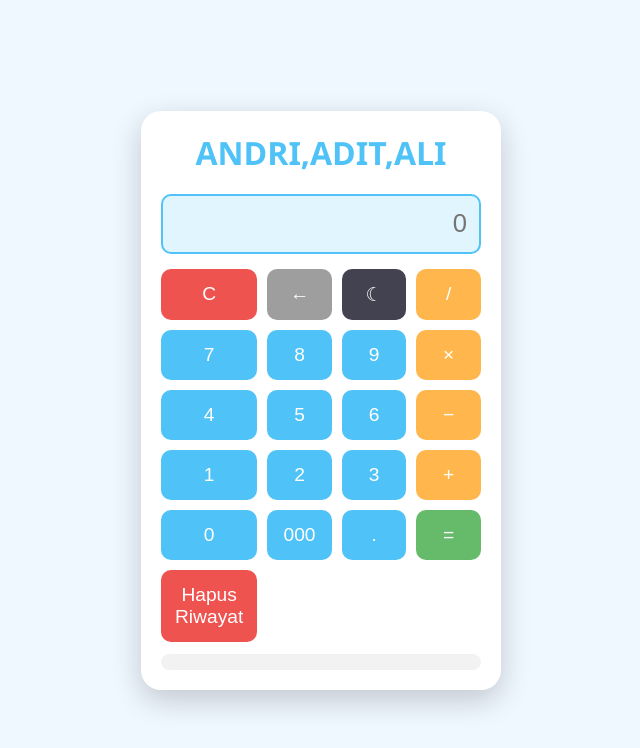
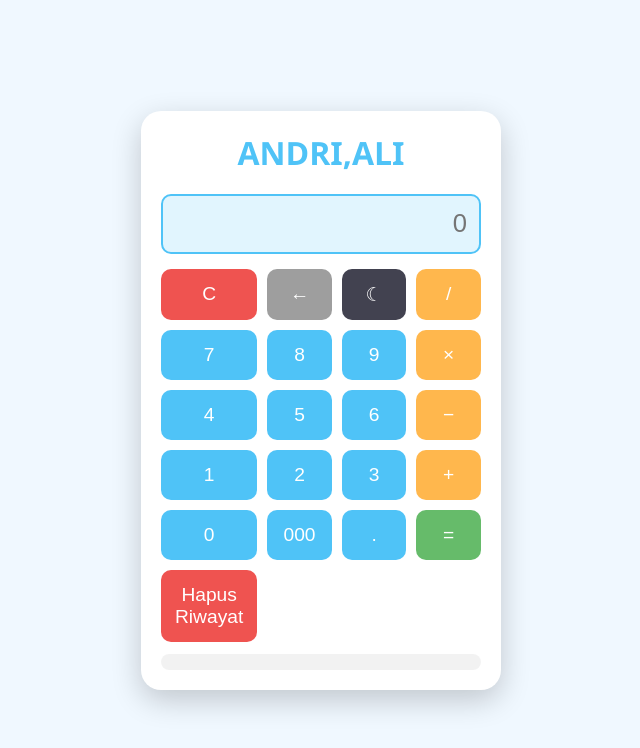
Before and after one commit to andreq62/andreq62, a plain HTML site: page index.html in a window 1280 px wide. Shown: the whole page, without its empty margins (319-959 px from the left). Drawn offline with Linux system fonts and the light colour scheme.

Commit message:
Update index.html

```diff
--- a/index.html
+++ b/index.html
@@ -121,7 +121,7 @@
 </head>
 <body>
   <div class="calculator">
-    <div class="title">ANDRI,ADIT,ALI</div>
+    <div class="title">ANDRI,ALI</div>
     <input type="text" id="display" disabled placeholder="0" />
     <div class="buttons">
       <button class="clear" onclick="clearDisplay()">C</button>
```
